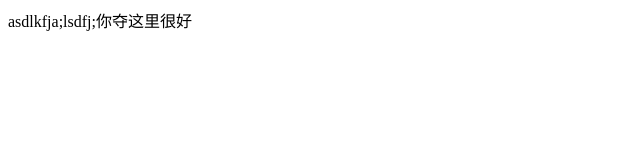
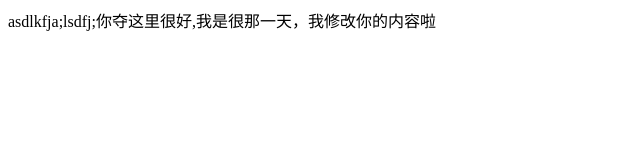
Before and after one commit to tydtea/ele, a plain HTML site: page index.html in a window 1280 px wide. Shown: the whole page, without its empty margins (0-640 px from the left). Drawn offline with Linux system fonts and the light colour scheme.

Commit message:
lala
xixi

```diff
--- a/index.html
+++ b/index.html
@@ -5,6 +5,6 @@
     <title>Title</title>
 </head>
 <body>
-  asdlkfja;lsdfj;你夺这里很好
+  asdlkfja;lsdfj;你夺这里很好,我是很那一天，我修改你的内容啦
 </body>
 </html>
```
